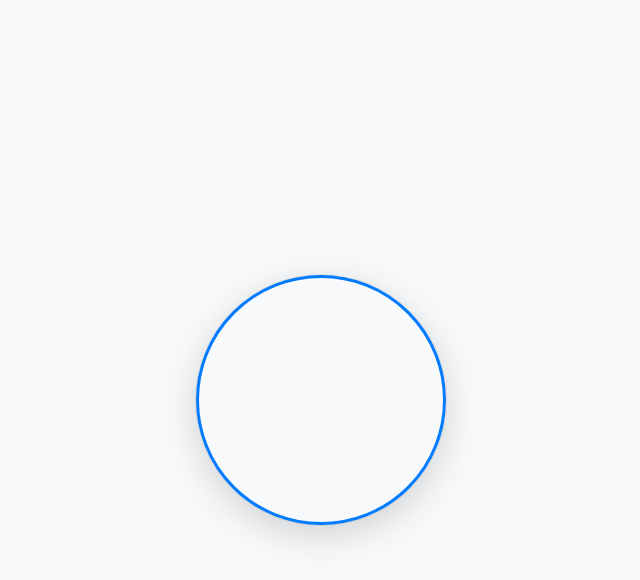
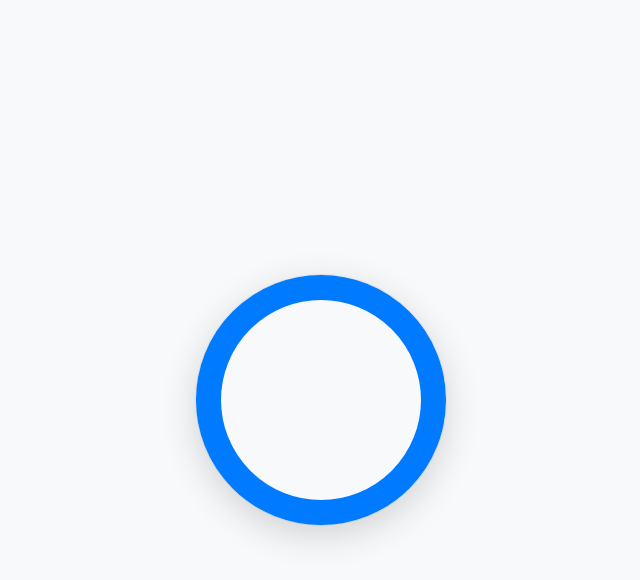
Before and after one commit to mulga/round-profile-image, a plain HTML site: page index.html in a window 1280 px wide. Both pictures are taken after a click on the element 640 px from the left and 400 px from the top of the page. Shown: the whole page, without its empty margins (319-959 px from the left). Drawn offline with Linux system fonts and the light colour scheme.

Commit message:
Update styles.css

```diff
--- a/styles.css
+++ b/styles.css
@@ -69,6 +69,7 @@ img {
   background-size: cover;
   background-repeat: no-repeat;
   background-position: center;
+  border: 25px solid var(--color-white);
 }
 
 .round {
@@ -77,5 +78,5 @@ img {
   background-color: transparent;
   background-image: url("images/afterclap-4.svg");
 
-  border: 3px solid var(--color-primary);
+  border: 25px solid var(--color-primary);
 }
```
